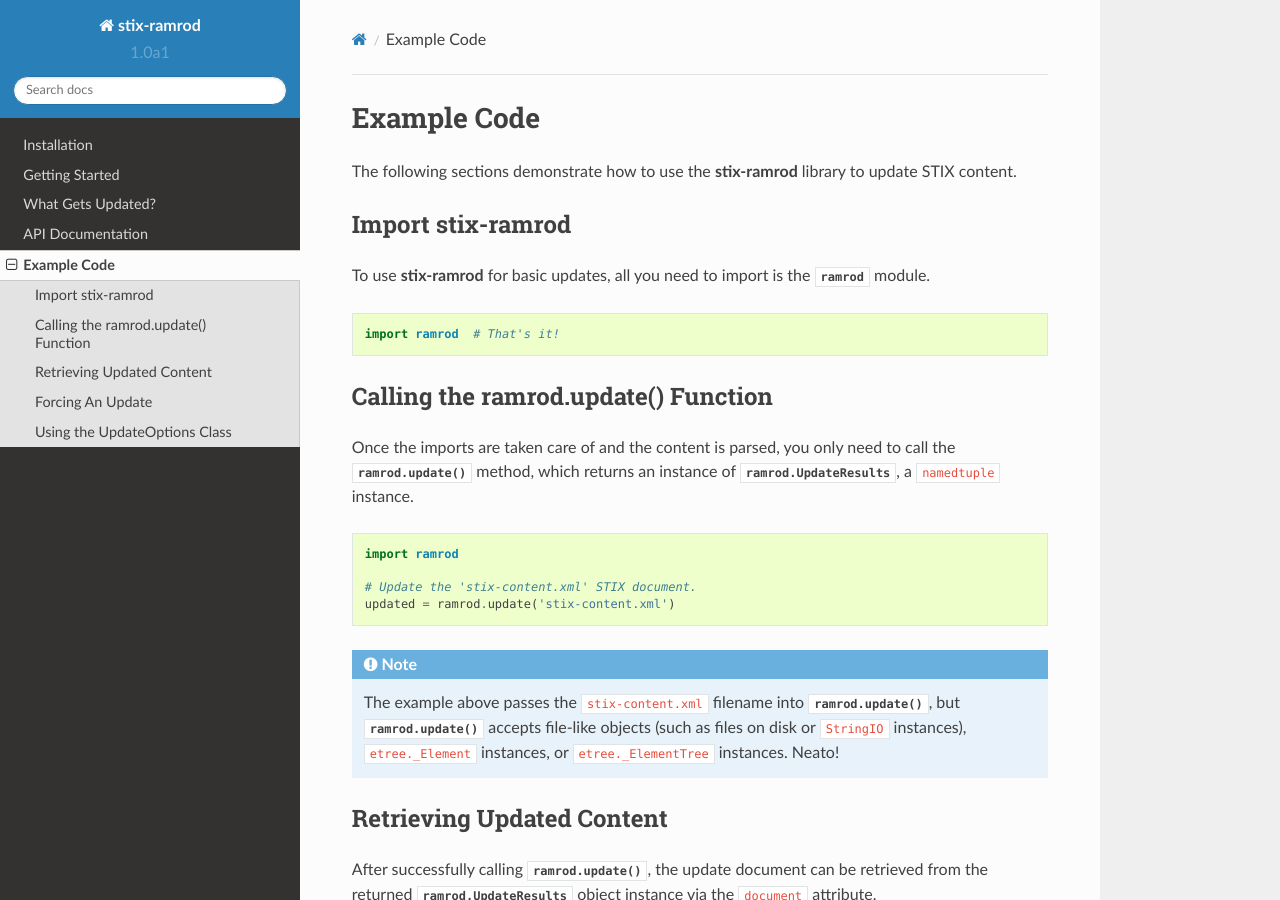
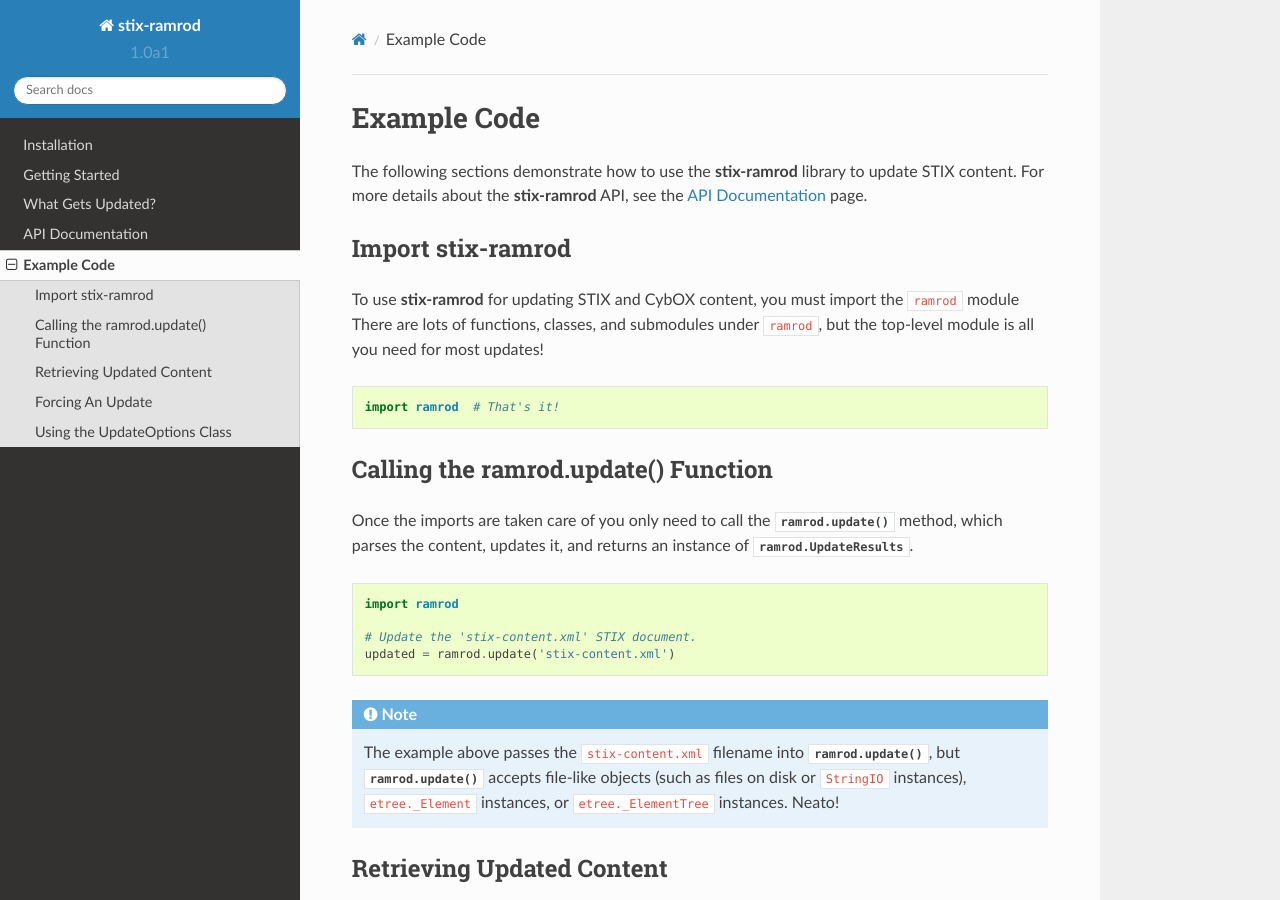
Before and after one commit to STIXProject/stix-ramrod, a Sphinx documentation site: the page built from docs/api/examples.rst, in a window 1280 px wide and 900 px high. Built offline with Sphinx 7.4.7 and the Read the Docs theme 2.0.0, drawn with Linux system fonts in a browser that asks for light colours; the version number is read from the project's files by our own code.

Commit message:
Updated Example Code docs

```diff
--- a/docs/api/examples.rst
+++ b/docs/api/examples.rst
@@ -2,13 +2,15 @@
 ============
 
 The following sections demonstrate how to use the **stix-ramrod** library to
-update STIX content.
+update STIX content. For more details about the **stix-ramrod** API, see the
+:doc:`/api/index` page.
 
 Import stix-ramrod
 ^^^^^^^^^^^^^^^^^^
 
-To use **stix-ramrod** for basic updates, all you need to import is the
-:mod:`ramrod` module.
+To use **stix-ramrod** for updating STIX and CybOX content, you must import
+the ``ramrod`` module There are lots of functions, classes, and submodules
+under ``ramrod``, but the top-level module is all you need for most updates!
 
 .. code-block:: python
 
@@ -17,9 +19,9 @@
 Calling the ramrod.update() Function
 ^^^^^^^^^^^^^^^^^^^^^^^^^^^^^^^^^^^^
 
-Once the imports are taken care of and the content is parsed, you only need to
-call the :meth:`ramrod.update` method, which returns an instance of
-:class:`ramrod.UpdateResults`, a ``namedtuple`` instance.
+Once the imports are taken care of you only need to call the
+:meth:`ramrod.update` method, which parses the content, updates it, and
+returns an instance of :class:`ramrod.UpdateResults`.
 
 .. code-block:: python
 
```
